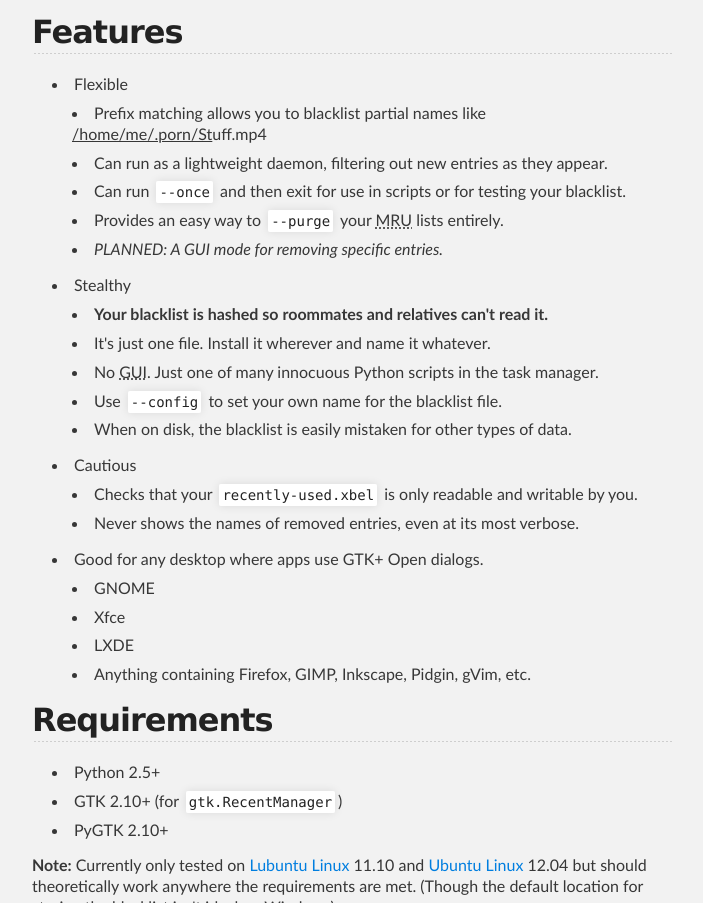
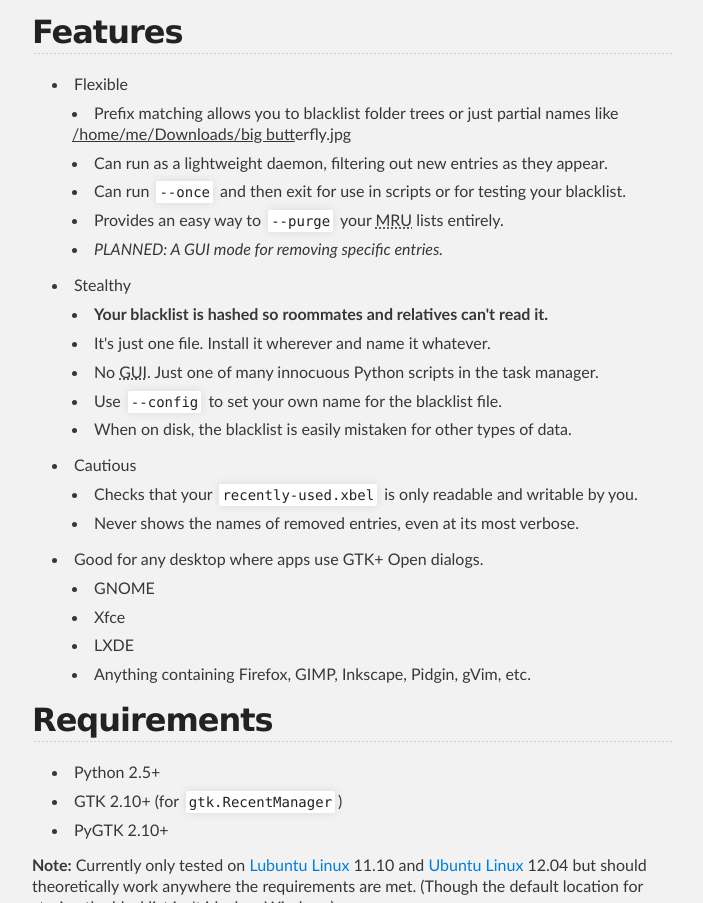
Before and after one commit to ssokolow/gtk-recent-scrubber, a plain HTML site: page index.html in a window 1280 px wide. Shown: the part 962-1865 px from the top of the page, without its empty margins (288-991 px from the left). Drawn offline with Linux system fonts and the light colour scheme.

Commit message:
Add a bit of levity to the prefix matching example.

```diff
--- a/index.html
+++ b/index.html
@@ -67,7 +67,7 @@
 <li>Flexible
 
 <ul>
-    <li>Prefix matching allows you to blacklist partial names like <u>/home/me/.porn/St</u>uff.mp4</li>
+    <li>Prefix matching allows you to blacklist folder trees or just partial names like <u>/home/me/Downloads/big butt</u>erfly.jpg</li>
     <li>Can run as a lightweight daemon, filtering out new entries as they appear.</li>
     <li>Can run <code>--once</code> and then exit for use in scripts or for testing your blacklist.</li>
     <li>Provides an easy way to <code>--purge</code> your <acronym title="Most Recently Used">MRU</acronym> lists entirely.</li>
```
